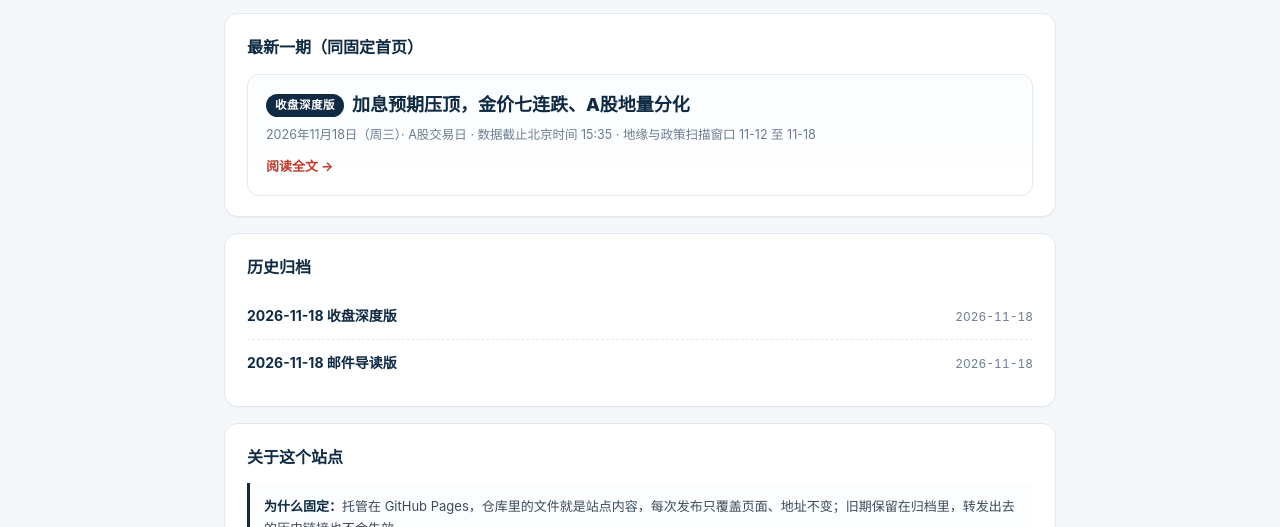
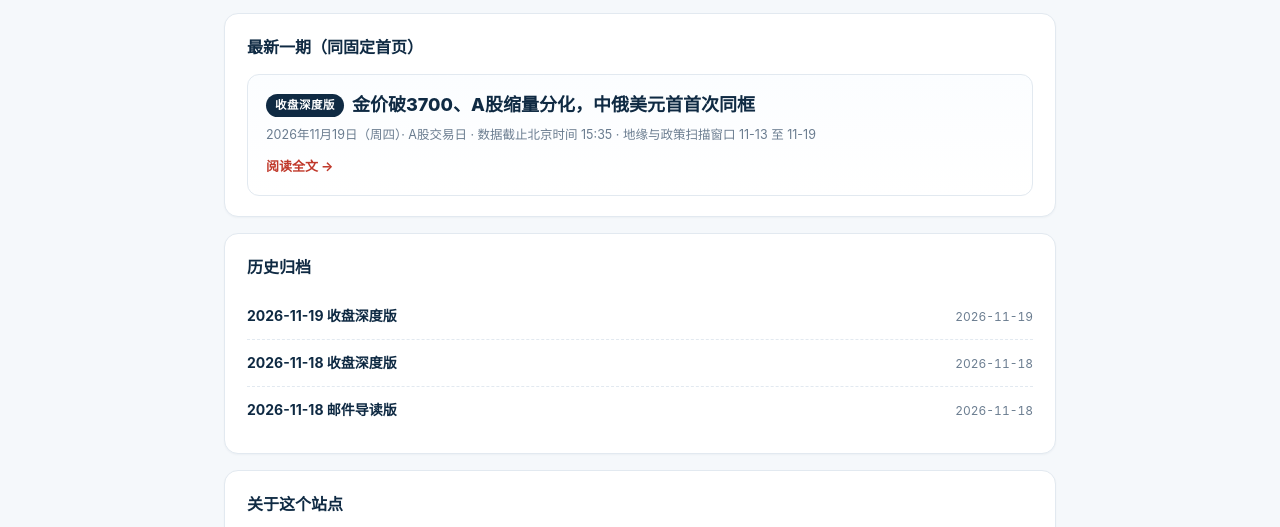
Before and after one commit to ZhKIi/atman-daily, a plain HTML site: page archive.html in a window 1280 px wide. Shown: the part 203-730 px from the top of the page. Drawn offline with Linux system fonts and the light colour scheme.

Commit message:
日报发布 2026-11-19：更新固定首页与归档

```diff
--- a/archive.html
+++ b/archive.html
@@ -57,9 +57,9 @@ h2{margin:0 0 12px;font-size:16px;color:var(--ink)}
 
   <div class="card">
     <h2>最新一期（同固定首页）</h2>
-    <a class="latest" href="2026-11-18.html">
-      <p class="t"><span class="tag">收盘深度版</span>加息预期压顶，金价七连跌、A股地量分化</p>
-      <p class="m">2026年11月18日（周三）· A股交易日 · 数据截止北京时间 15:35 · 地缘与政策扫描窗口 11-12 至 11-18</p>
+    <a class="latest" href="2026-11-19.html">
+      <p class="t"><span class="tag">收盘深度版</span>金价破3700、A股缩量分化，中俄美元首首次同框</p>
+      <p class="m">2026年11月19日（周四）· A股交易日 · 数据截止北京时间 15:35 · 地缘与政策扫描窗口 11-13 至 11-19</p>
       <span class="go">阅读全文 →</span>
     </a>
   </div>
@@ -67,6 +67,7 @@ h2{margin:0 0 12px;font-size:16px;color:var(--ink)}
   <div class="card">
     <h2>历史归档</h2>
     <ul class="list">
+      <li><a href="2026-11-19.html">2026-11-19 收盘深度版</a><time>2026-11-19</time></li>
       <li><a href="2026-11-18.html">2026-11-18 收盘深度版</a><time>2026-11-18</time></li>
       <li><a href="digest-2026-11-18.html">2026-11-18 邮件导读版</a><time>2026-11-18</time></li>
     </ul>
```
